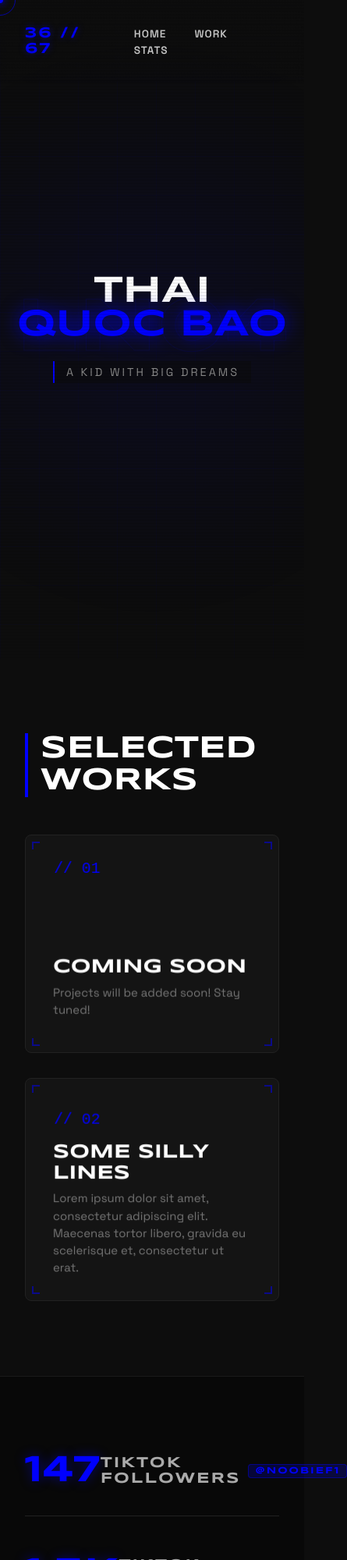
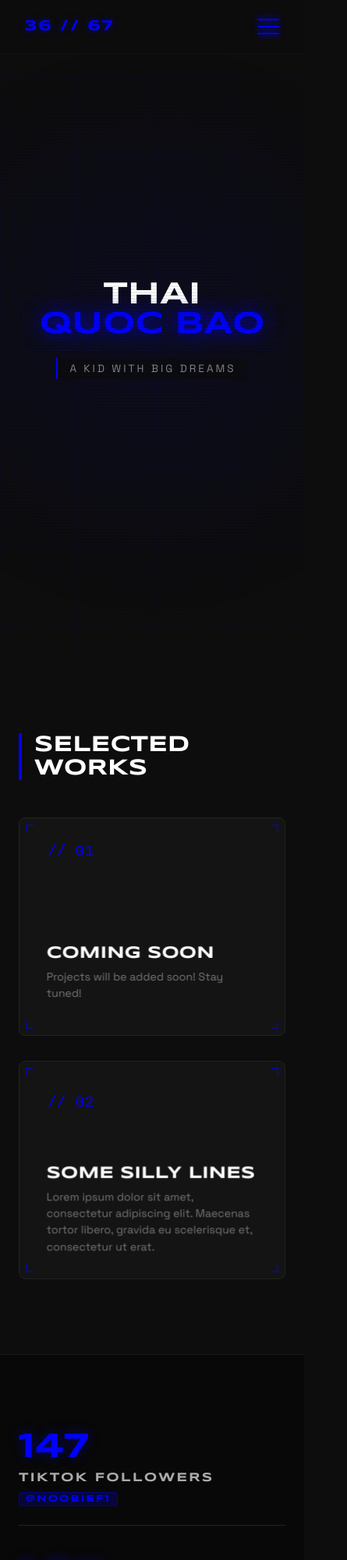
Before and after one commit to NoobieF1/noobief1.github.io, a plain HTML site: page index.html in a window 390 px wide. Shown: the top 2000 px of the page at 78% size, 445 px wide, since content can reach past the window. Drawn offline with nearby package versions, Linux system fonts and the light colour scheme.

Commit message:
Refactor styles and add mobile menu functionality
Updated styles for navbar, mobile menu, and various sections. Improved cursor behavior on touch devices and adjusted layout for responsiveness.

```diff
--- a/index.html
+++ b/index.html
@@ -19,6 +19,16 @@
             color: #ffffff;
             overflow-x: hidden;
             cursor: none;
+        }
+
+        /* Hide custom cursor on touch devices */
+        @media (max-width: 768px) {
+            body {
+                cursor: auto;
+            }
+            #cursor-dot, #cursor-ring {
+                display: none !important;
+            }
         }
 
         /* 0. SCI-FI SPLIT DOOR PRELOADER */
@@ -201,19 +211,20 @@
             background-color: rgba(0, 0, 254, 0.15);
         }
 
-        /* NAVBAR */
+        /* NAVBAR & DROPBAR */
         nav {
             position: fixed;
             top: 0;
             left: 0;
             width: 100%;
-            padding: 2rem;
+            padding: 1.5rem 2rem;
             display: flex;
             justify-content: space-between;
             align-items: center;
-            z-index: 50;
-            background: linear-gradient(to bottom, rgba(13,13,13,0.9), transparent);
-            backdrop-filter: blur(5px);
+            z-index: 1000;
+            background: rgba(13, 13, 13, 0.85);
+            backdrop-filter: blur(10px);
+            border-bottom: 1px solid rgba(0, 0, 254, 0.2);
         }
 
         .logo {
@@ -222,6 +233,11 @@
             letter-spacing: 2px;
             font-size: 1.2rem;
             text-shadow: 0 0 10px rgba(0, 0, 254, 0.4);
+        }
+
+        .nav-links {
+            display: flex;
+            align-items: center;
         }
 
         .nav-links a {
@@ -239,6 +255,73 @@
             text-shadow: 0 0 8px rgba(0, 0, 254, 0.8);
         }
 
+        /* MOBILE MENU TOGGLE BUTTON */
+        .menu-toggle {
+            display: none;
+            flex-direction: column;
+            justify-content: space-between;
+            width: 28px;
+            height: 20px;
+            background: transparent;
+            border: none;
+            cursor: pointer;
+            z-index: 1001;
+        }
+
+        .menu-toggle span {
+            width: 100%;
+            height: 2px;
+            background-color: #0000fe;
+            box-shadow: 0 0 8px #0000fe;
+            transition: all 0.3s ease;
+        }
+
+        .menu-toggle.active span:nth-child(1) {
+            transform: translateY(9px) rotate(45deg);
+        }
+        .menu-toggle.active span:nth-child(2) {
+            opacity: 0;
+        }
+        .menu-toggle.active span:nth-child(3) {
+            transform: translateY(-9px) rotate(-45deg);
+        }
+
+        /* MOBILE DROPBAR STYLES */
+        @media (max-width: 768px) {
+            .menu-toggle {
+                display: flex;
+            }
+
+            .nav-links {
+                position: fixed;
+                top: 0;
+                left: 0;
+                width: 100%;
+                height: 100vh;
+                background: rgba(8, 8, 8, 0.96);
+                backdrop-filter: blur(20px);
+                flex-direction: column;
+                justify-content: center;
+                align-items: center;
+                gap: 2.5rem;
+                transform: translateY(-100%);
+                transition: transform 0.4s cubic-bezier(0.77, 0, 0.175, 1);
+                z-index: 999;
+                border-bottom: 2px solid #0000fe;
+            }
+
+            .nav-links.open {
+                transform: translateY(0);
+            }
+
+            .nav-links a {
+                margin-left: 0;
+                font-size: 1.5rem;
+                font-family: 'Syncopate', sans-serif;
+                letter-spacing: 3px;
+            }
+        }
+
         /* HERO SECTION */
         .home {
             height: 100vh;
@@ -252,8 +335,8 @@
         }
 
         .home h1 {
-            font-size: clamp(3rem, 10vw, 8rem);
-            line-height: 0.9;
+            font-size: clamp(2.5rem, 8vw, 8rem);
+            line-height: 0.95;
             text-transform: uppercase;
             font-weight: 800;
             position: relative;
@@ -269,7 +352,7 @@
             margin-top: 1.5rem;
             color: #888;
             letter-spacing: 3px;
-            font-size: 0.9rem;
+            font-size: 0.85rem;
             text-transform: uppercase;
             z-index: 10;
             background: rgba(13,13,13,0.6);
@@ -290,13 +373,13 @@
 
         /* WORK SECTION */
         .work {
-            padding: 6rem 2rem;
+            padding: 6rem 1.5rem;
             max-width: 1200px;
             margin: 0 auto;
         }
 
         .section-title {
-            font-size: 2.5rem;
+            font-size: clamp(1.8rem, 4vw, 2.5rem);
             margin-bottom: 3rem;
             border-left: 4px solid #0000fe;
             padding-left: 1rem;
@@ -304,7 +387,7 @@
 
         .grid-container {
             display: grid;
-            grid-template-columns: repeat(auto-fit, minmax(300px, 1fr));
+            grid-template-columns: repeat(auto-fit, minmax(280px, 1fr));
             gap: 2rem;
             perspective: 1000px;
         }
@@ -340,14 +423,14 @@
         }
 
         .card h3 {
-            font-size: 1.5rem;
+            font-size: 1.3rem;
             margin-top: 1rem;
             margin-bottom: 0.5rem;
         }
 
         .card p {
             color: #777;
-            font-size: 0.9rem;
+            font-size: 0.85rem;
             line-height: 1.5;
         }
 
@@ -365,7 +448,7 @@
 
         /* STATS SECTION */
         .stats {
-            padding: 6rem 2rem;
+            padding: 6rem 1.5rem;
             background: #080808;
             border-top: 1px solid #1a1a1a;
         }
@@ -375,7 +458,7 @@
             margin: 0 auto;
             display: flex;
             flex-direction: column;
-            gap: 3rem;
+            gap: 2.5rem;
         }
 
         .stat-item {
@@ -383,8 +466,16 @@
             justify-content: space-between;
             align-items: center;
             border-bottom: 1px solid #222;
-            padding-bottom: 2rem;
+            padding-bottom: 1.5rem;
             transition: transform 0.3s;
+        }
+
+        @media (max-width: 600px) {
+            .stat-item {
+                flex-direction: column;
+                align-items: flex-start;
+                gap: 0.5rem;
+            }
         }
 
         .stat-item:hover {
@@ -392,20 +483,21 @@
         }
 
         .stat-num {
-            font-size: clamp(3rem, 7vw, 6rem);
+            font-size: clamp(2.8rem, 7vw, 6rem);
             font-weight: 800;
             color: #0000fe;
             text-shadow: 0 0 15px rgba(0, 0, 254, 0.4);
         }
 
         .stat-label {
-            font-size: 1.2rem;
+            font-size: 1rem;
             color: #aaa;
             text-transform: uppercase;
             letter-spacing: 2px;
             display: flex;
             align-items: center;
             gap: 10px;
+            flex-wrap: wrap;
         }
 
         .tiktok-tag {
@@ -419,7 +511,7 @@
 
         footer {
             text-align: center;
-            padding: 3rem;
+            padding: 3rem 1rem;
             color: #444;
             font-size: 0.8rem;
             border-top: 1px solid #111;
@@ -453,7 +545,16 @@
 
     <nav>
         <div class="logo font-racing">36 // 67</div>
-        <div class="nav-links">
+
+        <!-- MOBILE HAMBURGER BUTTON -->
+        <button class="menu-toggle" id="menu-toggle" aria-label="Toggle Menu">
+            <span></span>
+            <span></span>
+            <span></span>
+        </button>
+
+        <!-- NAV LINKS / DROPBAR -->
+        <div class="nav-links" id="nav-links">
             <a href="#home">HOME</a>
             <a href="#work">WORK</a>
             <a href="#stats">STATS</a>
@@ -507,7 +608,6 @@
 
             <!-- TIKTOK TOTAL LIKES -->
             <div class="stat-item">
-                <!-- Bro thay số 1500 thành tổng tym TikTok thật nếu cần nha -->
                 <span class="stat-num font-racing" id="tk-likes" data-target="1500">0</span>
                 <span class="stat-label font-racing">
                     TikTok Likes <span class="tiktok-tag">@noobief1</span>
@@ -533,7 +633,25 @@
     </footer>
 
     <script>
-        // 0. SCI-FI DOOR PRELOADER LOGIC
+        // 0. MOBILE DROPBAR TOGGLE LOGIC
+        const menuToggle = document.getElementById('menu-toggle');
+        const navLinks = document.getElementById('nav-links');
+        const navItems = navLinks.querySelectorAll('a');
+
+        menuToggle.addEventListener('click', () => {
+            menuToggle.classList.toggle('active');
+            navLinks.classList.toggle('open');
+        });
+
+        // Close dropbar when clicking any nav item
+        navItems.forEach(item => {
+            item.addEventListener('click', () => {
+                menuToggle.classList.remove('active');
+                navLinks.classList.remove('open');
+            });
+        });
+
+        // 1. SCI-FI DOOR PRELOADER LOGIC
         let count = 0;
         let isLoaded = false;
         let loaderShown = false;
@@ -581,7 +699,7 @@
             }
         });
 
-        // 1. COUNTER ANIMATION FROM DATA-TARGET
+        // 2. COUNTER ANIMATION FROM DATA-TARGET
         function initCounters() {
             const statNumbers = document.querySelectorAll('.stat-num');
 
@@ -612,7 +730,7 @@
 
         window.addEventListener('DOMContentLoaded', initCounters);
 
-        // 2. PARTICLES TRAIL SYSTEM
+        // 3. PARTICLES TRAIL SYSTEM
         const canvas = document.getElementById('canvas-particles');
         const ctx = canvas.getContext('2d');
         let particlesArray = [];
@@ -690,7 +808,7 @@
         }
         animateParticles();
 
-        // 3. DOUBLE RING NEON CURSOR
+        // 4. DOUBLE RING NEON CURSOR
         const dot = document.getElementById('cursor-dot');
         const ring = document.getElementById('cursor-ring');
         let dotX = 0, dotY = 0, ringX = 0, ringY = 0;
@@ -701,10 +819,12 @@
         });
 
         function updateCursor() {
-            dot.style.transform = `translate(${dotX}px, ${dotY}px) translate(-50%, -50%)`;
-            ringX += (dotX - ringX) * 0.15;
-            ringY += (dotY - ringY) * 0.15;
-            ring.style.transform = `translate(${ringX}px, ${ringY}px) translate(-50%, -50%)`;
+            if (dot && ring) {
+                dot.style.transform = `translate(${dotX}px, ${dotY}px) translate(-50%, -50%)`;
+                ringX += (dotX - ringX) * 0.15;
+                ringY += (dotY - ringY) * 0.15;
+                ring.style.transform = `translate(${ringX}px, ${ringY}px) translate(-50%, -50%)`;
+            }
             requestAnimationFrame(updateCursor);
         }
         updateCursor();
@@ -718,7 +838,7 @@
             });
         });
 
-        // 4. 3D CARD TILT EFFECT
+        // 5. 3D CARD TILT EFFECT
         const cards = document.querySelectorAll('.card');
         cards.forEach((card) => {
             card.addEventListener('mousemove', (e) => {
```
